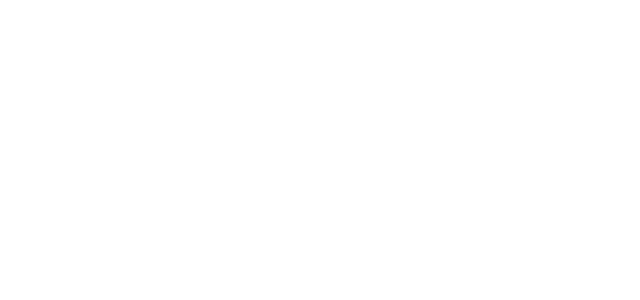
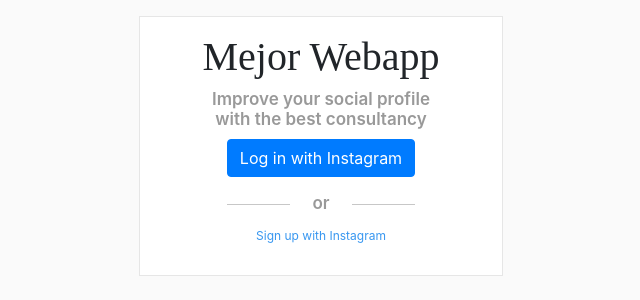
Before and after one commit to fagnersilvamartins/mejor-webapp, an Angular app: page / in a window 1280 px wide. Shown: the top 300 px of the page, without its empty margins (319-959 px from the left). Built offline with nearby package versions, Linux system fonts and the light colour scheme.

Commit message:
Login screen creation

```diff
--- a/src/app/app-routing.module.ts
+++ b/src/app/app-routing.module.ts
@@ -1,7 +1,11 @@
 import { NgModule } from '@angular/core';
 import { Routes, RouterModule } from '@angular/router';
 
-const routes: Routes = [];
+import { LoginComponent } from './login/login.component';
+
+const routes: Routes = [
+    { path: '', component: LoginComponent }
+];
 
 @NgModule({
   imports: [RouterModule.forRoot(routes)],
--- a/src/app/app.module.ts
+++ b/src/app/app.module.ts
@@ -5,10 +5,12 @@
 
 import { AppComponent } from './app.component';
 import { AppRoutingModule } from './app-routing.module';
+import { LoginComponent } from './login/login.component';
 
 @NgModule({
   declarations: [
-    AppComponent
+    AppComponent,
+    LoginComponent
   ],
   imports: [
     BrowserModule,
--- /dev/null
+++ b/src/app/login/login.component.html
@@ -0,0 +1,21 @@
+<div class="col-md-4 container">
+  <div class="row justify-content-center container-panel">
+    <h1>Mejor Webapp</h1>
+    <h2>Improve your social profile with the best consultancy</h2>
+    <div>
+      <button type="button" class="btn btn-primary btn-block">Log in with Instagram</button>
+      <div class="row justify-content-md-center option-to-create">
+        <div class="col col-4">
+          <span></span>
+        </div>
+        <h2 class="col col-4">or</h2>
+        <div class="col col-4">
+          <span></span>
+        </div>
+      </div>
+      <div class="row justify-content-center">
+        <p>Sign up with Instagram</p>
+      </div>
+    </div>
+  </div>
+</div>
--- /dev/null
+++ b/src/app/login/login.component.scss
@@ -0,0 +1,47 @@
+p {
+    font-size: 12px;
+    line-height: 14px;
+    margin-top: 1rem;
+    text-align: center;
+    color: #3897f0;
+}
+
+h1 {
+    font-family: "Times New Roman";
+}
+
+h2 {
+    font-size: 17px;
+    line-height: 20px;
+    margin: 0 40px 10px;
+    text-align: center;
+    color: #999;
+    font-weight: 600;
+}
+
+.option-to-create {
+    margin: 1rem 0 0 0;
+}
+
+.option-to-create div {
+    background-color: #c7c7c7;
+    height: 1px;
+    position: relative;
+    top: .45em;
+    margin-top: 4px;
+}
+
+.option-to-create h2 {
+    margin: 0;
+}
+
+.option-to-create h2 {
+    margin: 0;
+}
+
+.container-panel {
+    background-color: white;
+    padding: 16px;
+    border: 1px solid #e6e6e6;
+    margin: 16px;
+}
--- /dev/null
+++ b/src/app/login/login.component.ts
@@ -0,0 +1,15 @@
+import { Component, OnInit } from '@angular/core';
+
+@Component({
+  selector: 'app-login',
+  templateUrl: './login.component.html',
+  styleUrls: ['./login.component.scss']
+})
+export class LoginComponent implements OnInit {
+
+  constructor() { }
+
+  ngOnInit() {
+  }
+
+}
--- a/src/styles.scss
+++ b/src/styles.scss
@@ -1 +1,5 @@
 /* You can add global styles to this file, and also import other style files */
+
+body {
+    background-color: #fafafa;
+}
```
Also changed, not shown: src/app/app.component.scss (line endings or trailing spaces), 1 other file (tests, documents, lock files or other folders).
